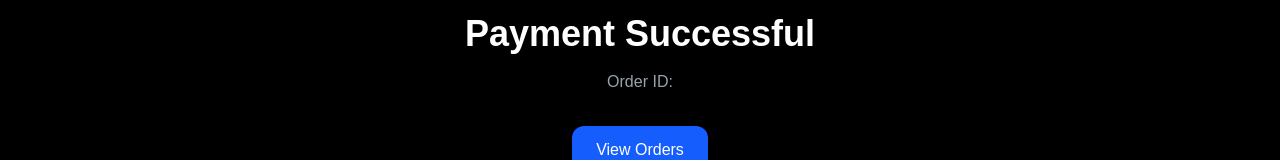
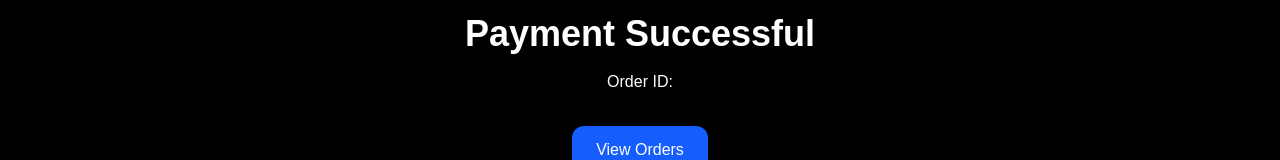
Before and after one commit to praveenkotipalli/Headless-E-Commerce-Salesforce-Integration, a Next.js app in the folder commerce-hub-frontend/: page /order-success in a window 1280 px wide. Shown: the part 431-591 px from the top of the page. Built offline with nearby package versions, Linux system fonts and the light colour scheme.

Commit message:
fixed order-success page bug

```diff
--- a/commerce-hub-frontend/app/order-success/page.tsx
+++ b/commerce-hub-frontend/app/order-success/page.tsx
@@ -1,9 +1,10 @@
 "use client";
 
+import { Suspense } from "react";
+import { useSearchParams } from "next/navigation";
 import Link from "next/link";
-import { useSearchParams } from "next/navigation";
 
-export default function SuccessPage() {
+function SuccessContent() {
 
   const params =
     useSearchParams();
@@ -21,9 +22,7 @@ export default function SuccessPage() {
       justify-center
     ">
 
-      <div className="
-      text-center
-      ">
+      <div className="text-center">
 
         <h1 className="
           text-6xl
@@ -41,13 +40,8 @@ export default function SuccessPage() {
           Payment Successful
         </h2>
 
-        <p className="
-        mt-4
-        text-gray-400
-        ">
-          Order ID:
-          {" "}
-          {orderId}
+        <p className="mt-4">
+          Order ID: {orderId}
         </p>
 
         <Link
@@ -69,3 +63,18 @@ export default function SuccessPage() {
     </main>
   );
 }
+
+export default function SuccessPage() {
+
+  return (
+    <Suspense
+      fallback={
+        <div>
+          Loading...
+        </div>
+      }
+    >
+      <SuccessContent />
+    </Suspense>
+  );
+}
```
Lines whose indentation alone changed are shown as unchanged.
